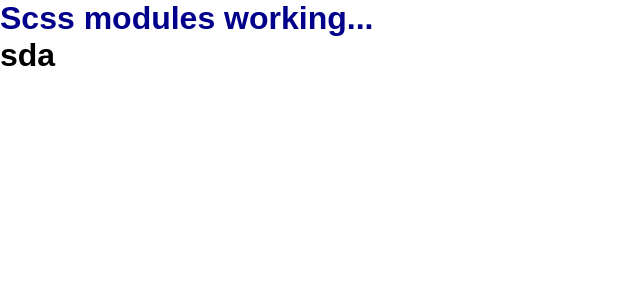
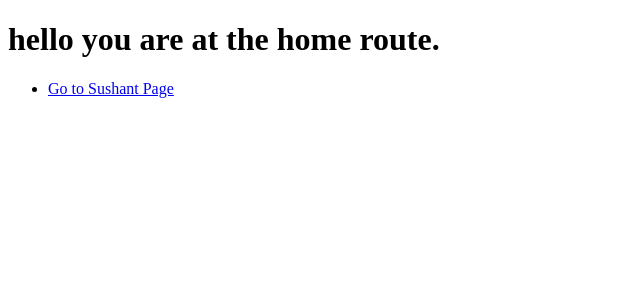
Before and after one commit to sushantr134/react-boilerplate, a React app: page / in a window 1280 px wide. Shown: the top 300 px of the page, without its empty margins (0-640 px from the left). Built offline with nearby package versions, Linux system fonts and the light colour scheme; what webfontloader would draw is missing.

Commit message:
React router added with ts-support

```diff
--- a/package.json
+++ b/package.json
@@ -47,7 +47,7 @@
     "@types/enzyme": "^3.9.3",
     "@types/enzyme-adapter-react-16": "^1.0.5",
     "@types/jest": "^24.0.13",
-    "@types/react-router-dom": "^4.3.3",
+    "@types/react-router-dom": "^4.3.4",
     "@types/react-test-renderer": "^16.8.1",
     "@types/webpack-env": "^1.13.9",
     "autoprefixer": "^9.5.1",
@@ -90,6 +90,7 @@
   "dependencies": {
     "@types/react": "^16.8.19",
     "@types/react-dom": "^16.8.4",
+    "@types/react-router": "^5.0.3",
     "@types/webfontloader": "^1.6.29",
     "@types/webpack": "^4.4.32",
     "dotenv": "^8.0.0",
@@ -99,6 +100,8 @@
     "react": "^16.8.6",
     "react-dom": "^16.8.6",
     "react-redux": "^7.0.3",
+    "react-router": "^5.0.1",
+    "react-router-dom": "^5.0.1",
     "redux": "^4.0.1",
     "redux-logger": "^3.0.6",
     "redux-thunk": "^2.3.0",
--- a/src/app/App.tsx
+++ b/src/app/App.tsx
@@ -1,12 +1,25 @@
 import * as React from "react";
-import styles from "./app-global.module.scss";
+import { BrowserRouter, Switch, Route } from "react-router-dom";
+import { Routes } from "../routes";
 
-import Sushant from "./components/sushant/component";
+const App: React.FunctionComponent<{}> = () => {
+  const RouterRoot = (
+    <BrowserRouter>
+      <Switch>
+        {Routes.map((route, i) => {
+          return (
+            <Route
+              key={i}
+              path={route.path}
+              exact={route.exact}
+              component={route.component}
+            />
+          );
+        })}
+      </Switch>
+    </BrowserRouter>
+  );
 
-const App: React.FunctionComponent<{}> = () => (
-  <>
-    <h1 className={styles.heading}>Scss modules working...</h1>
-    <Sushant name={"sda"} />
-  </>
-);
+  return RouterRoot;
+};
 export default App;
--- /dev/null
+++ b/src/app/components/Home/index.tsx
@@ -0,0 +1,17 @@
+import React from "react";
+import { Link } from "react-router-dom";
+
+export default class Home extends React.Component<{}> {
+  render() {
+    return (
+      <div>
+        <h1>hello you are at the home route.</h1>
+        <ul>
+          <li>
+            <Link to="/sushant">Go to Sushant Page</Link>
+          </li>
+        </ul>
+      </div>
+    );
+  }
+}
--- a/src/app/components/sushant/component.tsx
+++ b/src/app/components/sushant/component.tsx
@@ -1,15 +1,18 @@
 import * as React from "react";
+import { RouteComponentProps } from "react-router-dom";
 
-interface ComponentProps {
-  name?: String;
+interface RecvParametersFromRoute {
+  myname: string;
 }
+
+interface ComponentProps extends RouteComponentProps<RecvParametersFromRoute> {}
 
 class Sushant extends React.Component<ComponentProps, {}> {
   constructor(props: ComponentProps) {
     super(props);
   }
   render() {
-    return <h1 data-test='heading'>{this.props.name}</h1>;
+    return <h1 data-test="heading">{this.props.match.params.myname}</h1>;
   }
 }
 
--- /dev/null
+++ b/src/routes.tsx
@@ -0,0 +1,23 @@
+import Sushant from "./app/components/sushant/component";
+import Home from "./app/components/Home/index";
+
+interface RoutesType {
+  path: string;
+  component: React.ReactNode;
+  exact: boolean;
+}
+
+export const Routes: Array<RoutesType> = [
+  {
+    path: "/",
+    component: Home,
+    exact: true
+  },
+  {
+    path: "/:myname",
+    component: Sushant,
+    exact: true
+  }
+];
+
+/*Routes must be defined here */
```
Also changed, not shown: 1 other file (tests, documents, lock files or other folders).
